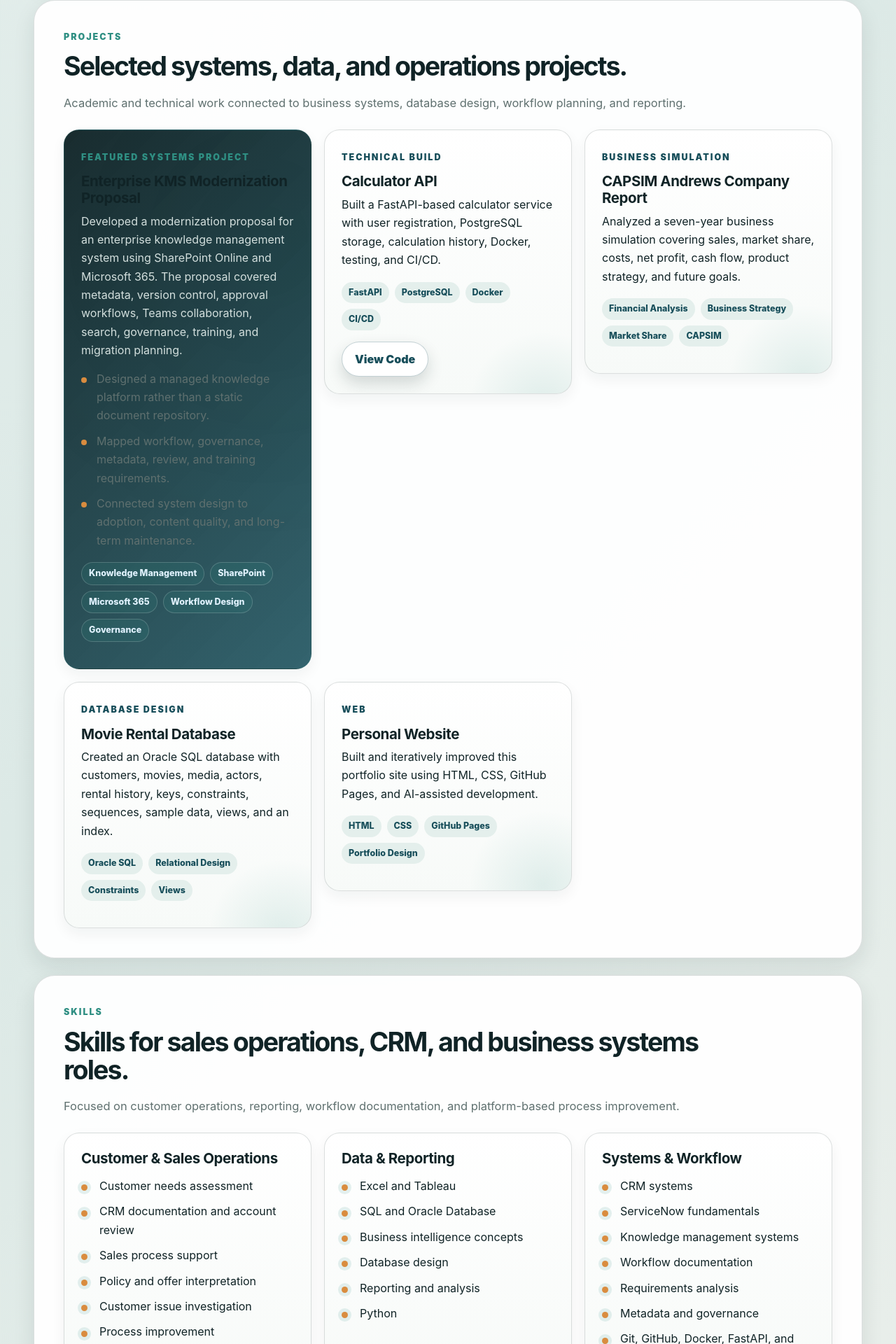
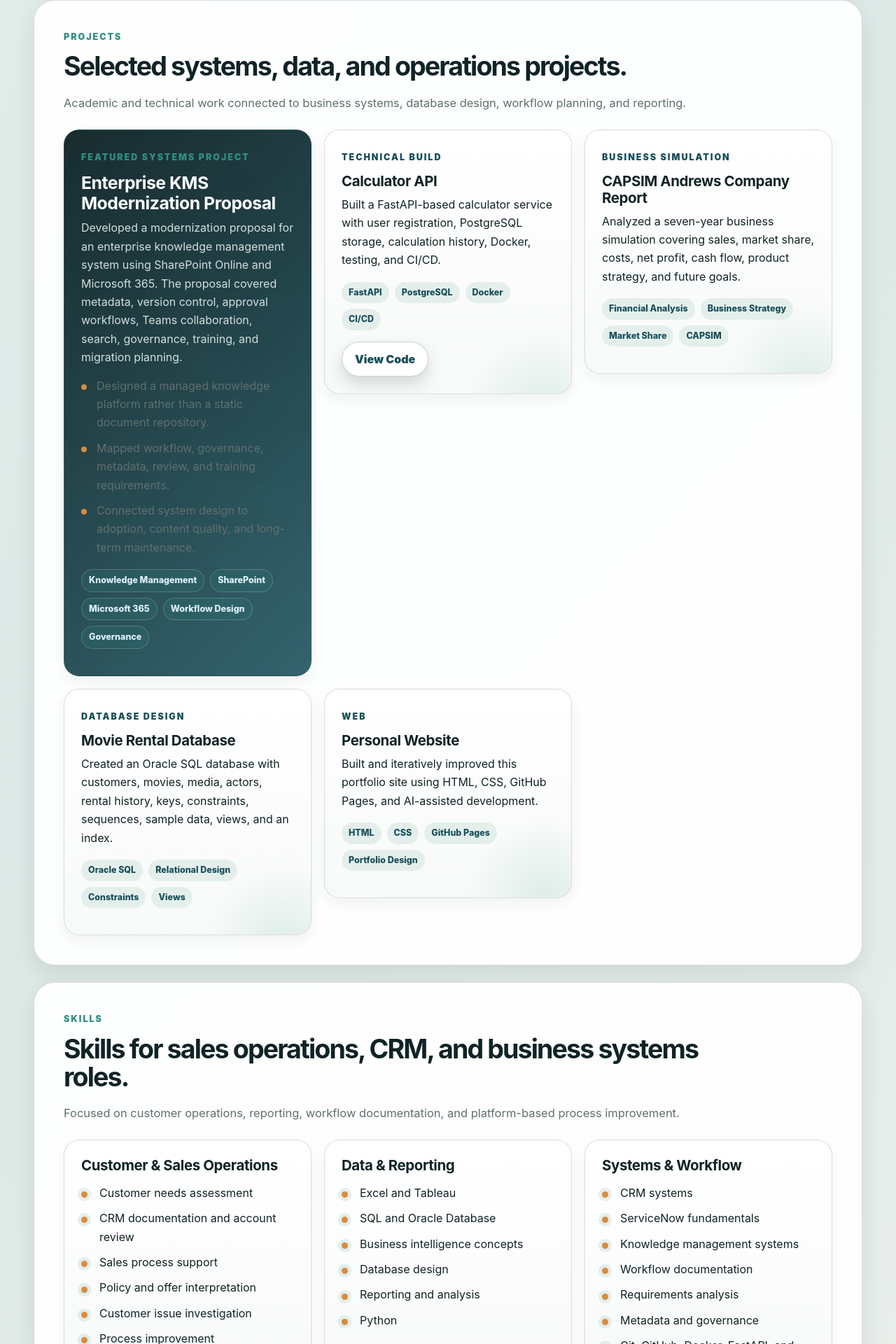
Before and after one commit to jon314159/JonathanCapalbo.me, a Jekyll site: the page index.html, which Jekyll copies as it is, in a window 1280 px wide. Shown: the part 2571-4491 px from the top of the page at 70% size. Built offline with Jekyll 4.4.1, drawn with Linux system fonts in a browser that asks for light colours.

Commit message:
Fix featured project title contrast

```diff
--- a/assets/css/style.css
+++ b/assets/css/style.css
@@ -261,6 +261,7 @@ li::before, .check-list li::before, .mini-list li::before { content: ""; positio
 .skill-board, .education-grid, .contact-cards { display: grid; grid-template-columns: repeat(3, 1fr); gap: 18px; }
 .skill-column, .education-card, .course-card { padding: 24px; }
 .skill-column h3, .education-card h3, .project-card h3, .callout-card h3, .course-card h3 { color: var(--text); font-size: 1.28rem; line-height: 1.15; }
+.featured-card h3 { color: #ffffff; font-size: 1.55rem; }
 .course-grid { display: grid; grid-template-columns: repeat(3, 1fr); gap: 16px; }
 .two-card-grid { grid-template-columns: repeat(2, minmax(0, 1fr)); }
 .course-card p { color: var(--muted); }
```
